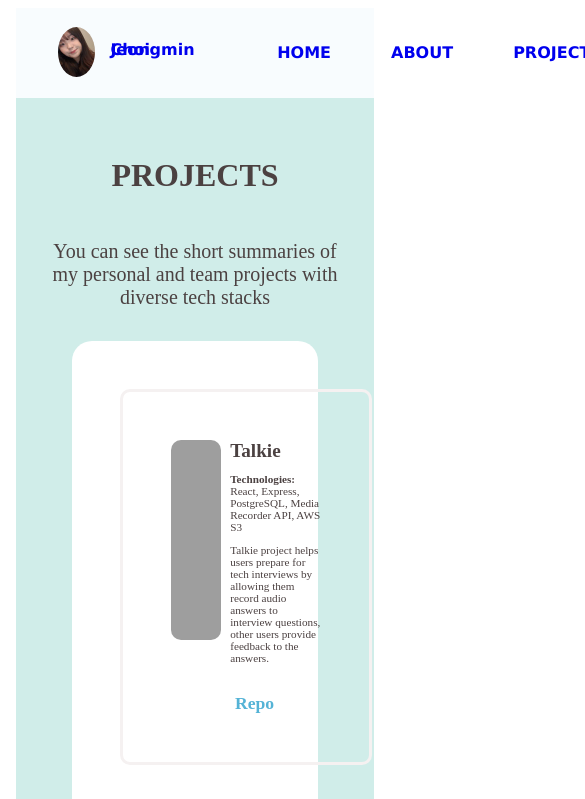
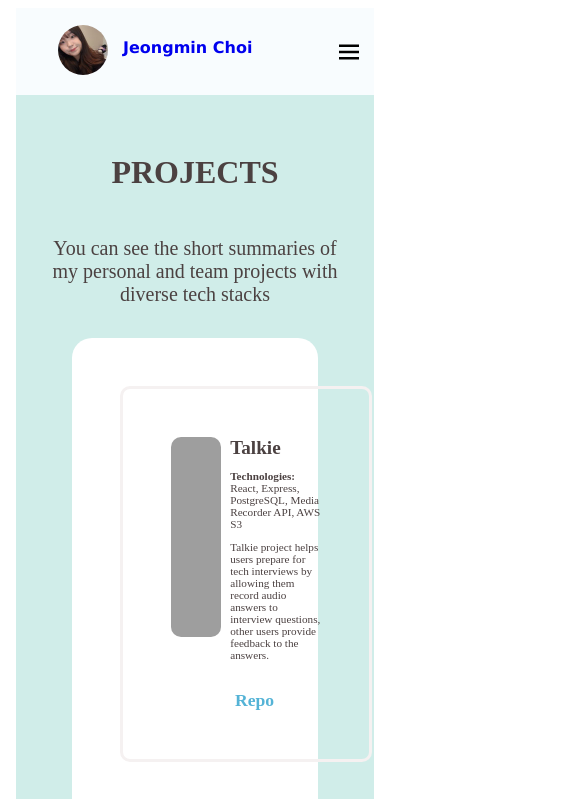
Before and after one commit to JeongminJamie/jeongmin-website, a Gatsby site: page /projects in a window 390 px wide. Shown: the top 799 px of the page, 585 px wide, since content can reach past the window. Built offline with nearby package versions, Linux system fonts and the light colour scheme; Gatsby itself is replaced by a stand-in of ours; grey boxes are pictures that could not be loaded.

Commit message:
fixed the useEffect function to work well

```diff
--- a/src/components/header.js
+++ b/src/components/header.js
@@ -1,11 +1,14 @@
-import React from "react"
+import React, { useState, useEffect } from "react"
 import { Link } from "gatsby"
-import { useResizeDetector } from "react-resize-detector"
 
 import "./cssFiles/header.css"
 
 const Header = () => {
-  const { width } = useResizeDetector()
+  const [width, setWidth] = useState(window.innerWidth)
+
+  useEffect(() => {
+    window.addEventListener("resize", () => setWidth(window.innerWidth))
+  }, [])
 
   return (
     <div className="header_main">
@@ -23,7 +26,7 @@ const Header = () => {
         </Link>
       </div>
       {/* set header styling for width 600 */}
-      {width <= 600 ? (
+      {width < 600 ? (
         <svg
           xmlns="http://www.w3.org/2000/svg"
           width="30"
```
Also changed, not shown: src/components/cssFiles/header.css (+0 -11 lines).
